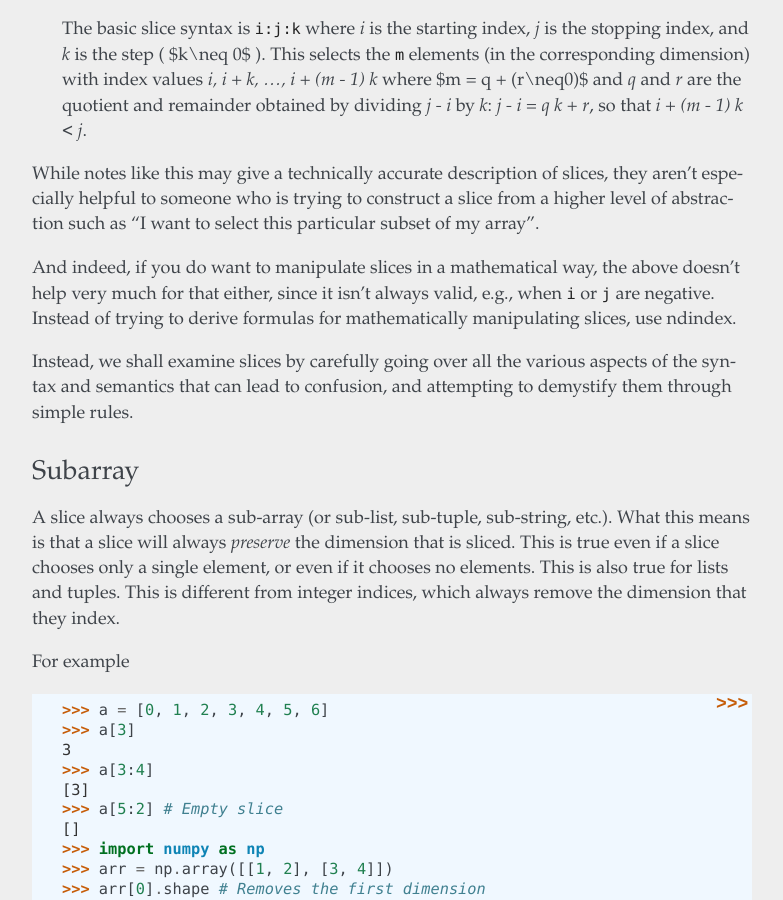
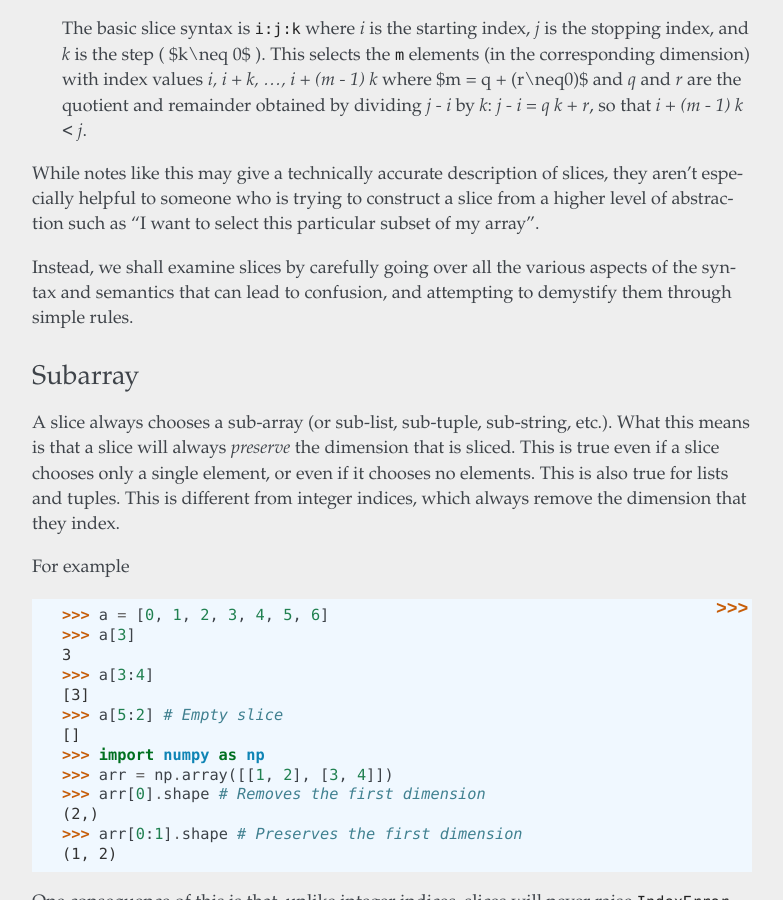
Before and after one commit to Quansight-Labs/ndindex, a Sphinx documentation site: the page built from docs/slices.md, in a window 1280 px wide and 900 px high, scrolled down 3752 px. Shown: the whole window, without its empty margins (358-1141 px from the left). Built offline with Sphinx 7.4.7, drawn with Linux system fonts in a browser that asks for light colours.

Commit message:
Remove somewhat incorrect and unhelpful paragraph

```diff
--- a/docs/slices.md
+++ b/docs/slices.md
@@ -225,11 +225,6 @@ While notes like this may give a technically accurate description of slices,
 they aren't especially helpful to someone who is trying to construct a slice
 from a higher level of abstraction such as "I want to select this particular
 subset of my array".
-
-And indeed, if you do want to manipulate slices in a mathematical way, the
-above doesn't help very much for that either, since it isn't always valid,
-e.g., when `i` or `j` are negative. Instead of trying to derive formulas for
-mathematically manipulating slices, use ndindex.
 
 Instead, we shall examine slices by carefully going over all the various
 aspects of the syntax and semantics that can lead to confusion, and attempting
```
